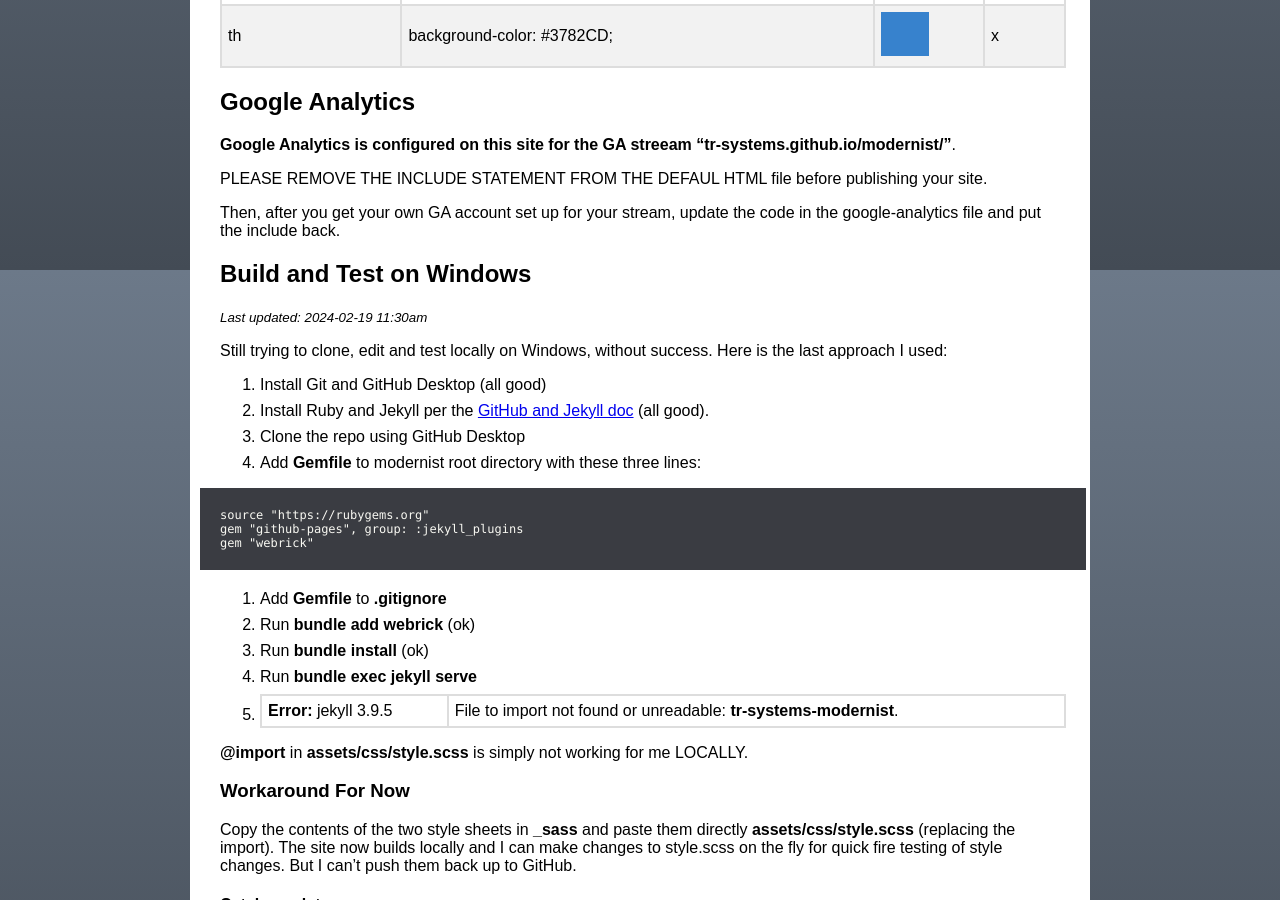
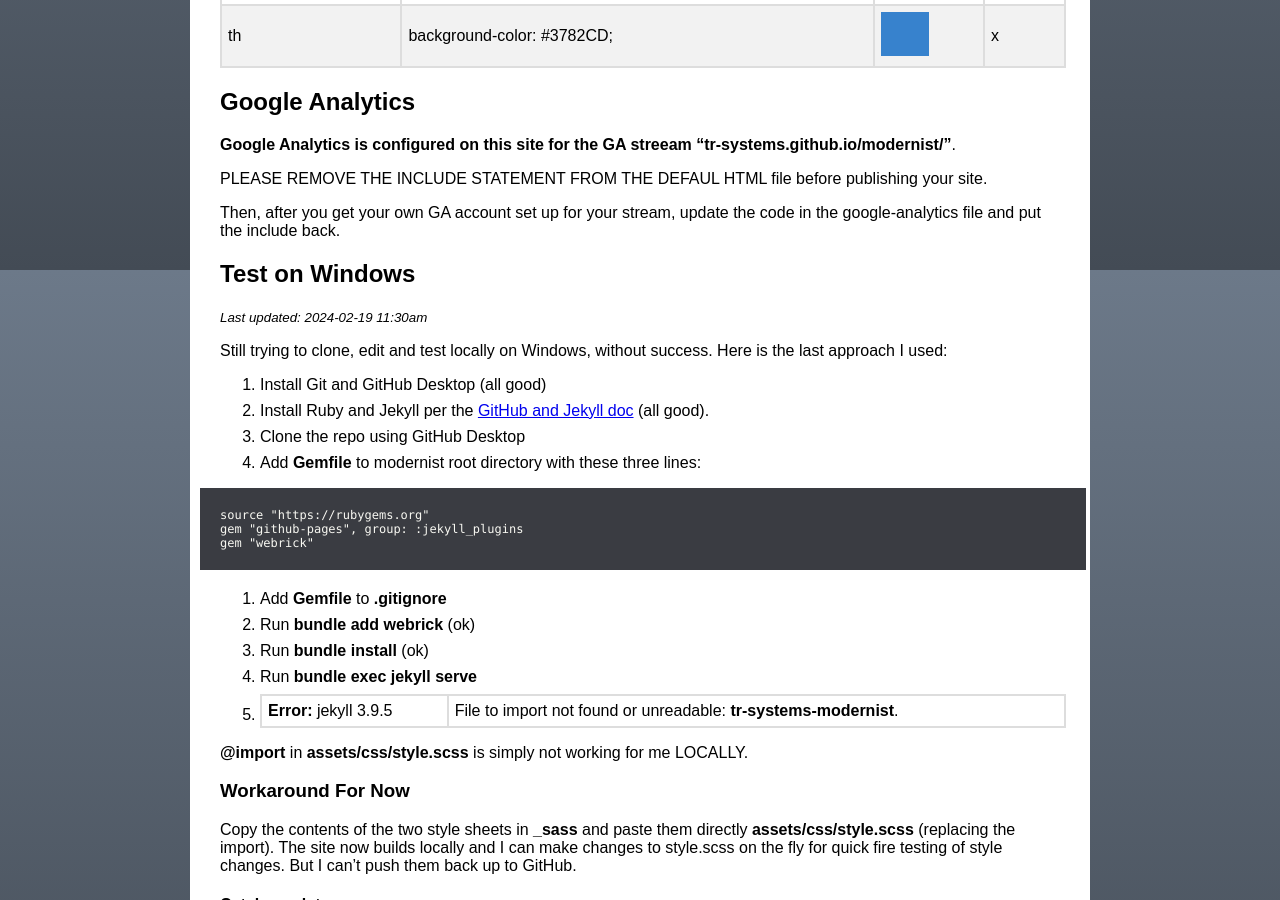
Before and after one commit to TR-Systems/modernist, a Jekyll site: the page built from index.md, in a window 1280 px wide and 900 px high, scrolled down 2430 px. Built offline with Jekyll 4.4.1, drawn with Linux system fonts in a browser that asks for light colours; our own code applies the rules of GitHub Pages for plain Markdown files.

Commit message:
Update index.md

```diff
--- a/index.md
+++ b/index.md
@@ -72,7 +72,7 @@ PLEASE REMOVE THE INCLUDE STATEMENT FROM THE DEFAUL HTML file before publishing
 
 Then, after you get your own GA account set up for your stream, update the code in the google-analytics file and put the include back.
 
-## Build and Test on Windows
+## Test on Windows
 <small><em>Last updated: 2024-02-19 11:30am</em></small>
 
 Still trying to clone, edit and test locally on Windows, without success. Here is the last approach I used:
```
